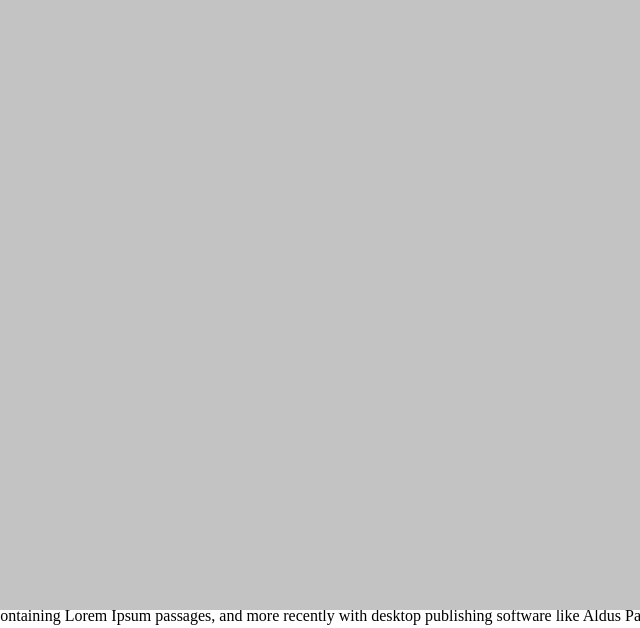
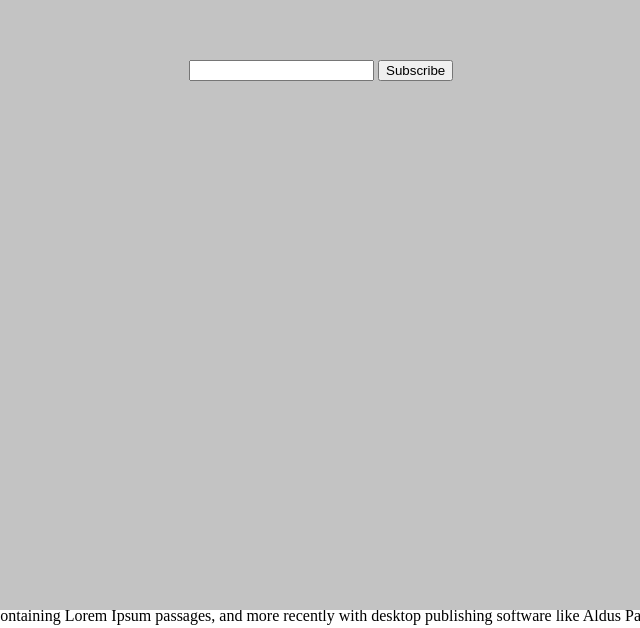
Before and after one commit to LondonAppDev/email-amass, a website: page test-page.html in a window 1280 px wide. Shown: the part 190-818 px from the top of the page, without its empty margins (301-941 px from the left). Drawn offline with nearby package versions, Linux system fonts and the light colour scheme.

Commit message:
Added some css to center the mat.

```diff
--- a/app/welcome-mat.css
+++ b/app/welcome-mat.css
@@ -14,3 +14,12 @@ div.lad-welcome-mat {
     width: 100%;
     height: 100%;
 }
+
+div.lad-welcome-mat div.lad-welcome-mat-form-wrapper {
+    width: 300px;
+    height: 300px;
+    position: absolute;
+    left: 50%;
+    top: 50%;
+    margin: -150px 0 0 -150px;
+}
--- a/app/welcome-mat.js
+++ b/app/welcome-mat.js
@@ -1,7 +1,7 @@
 var WelcomeMat = (function() {
     var pubs = {};
 
-    var delay = 2000;
+    var delay = 1;
     var displayed = false;
 
     /**
--- a/test-page.html
+++ b/test-page.html
@@ -11,7 +11,12 @@
     <body>
 
         <div class="lad-welcome-mat">
-
+            <div class="lad-welcome-mat-form-wrapper">
+                <form action="//londonappdeveloper.us10.list-manage.com/subscribe/post?u=018a0f141a1e3951f017d574b&amp;id=8e1893d0ee" method="post">
+                    <input type="email" value="" name="EMAIL" />
+                    <input type="submit" value="Subscribe" />
+                </form>
+            </div>
         </div>
 
         <h1>Welcome to the test page</h1>
```
